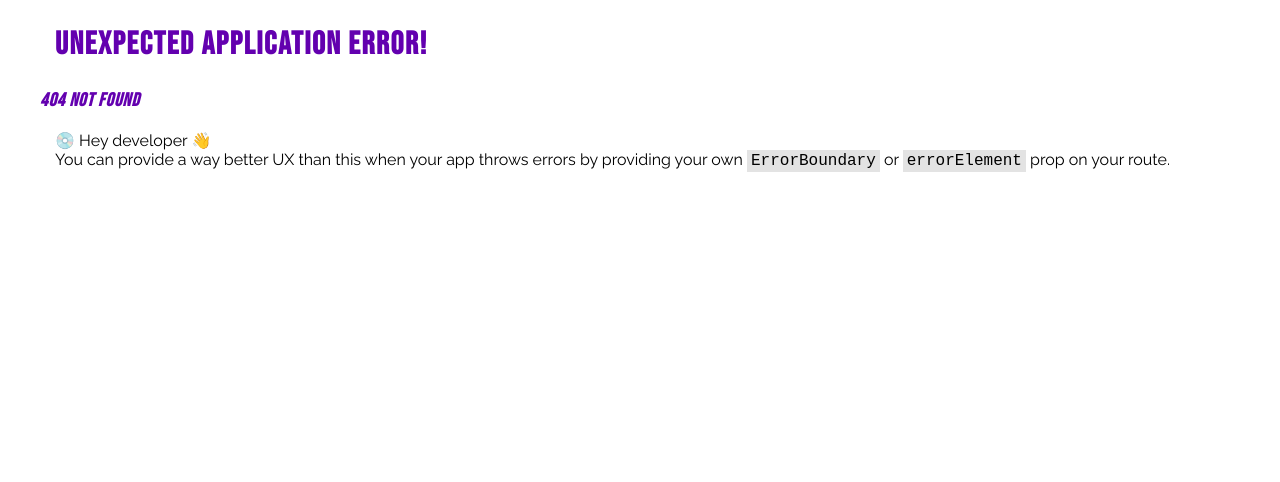
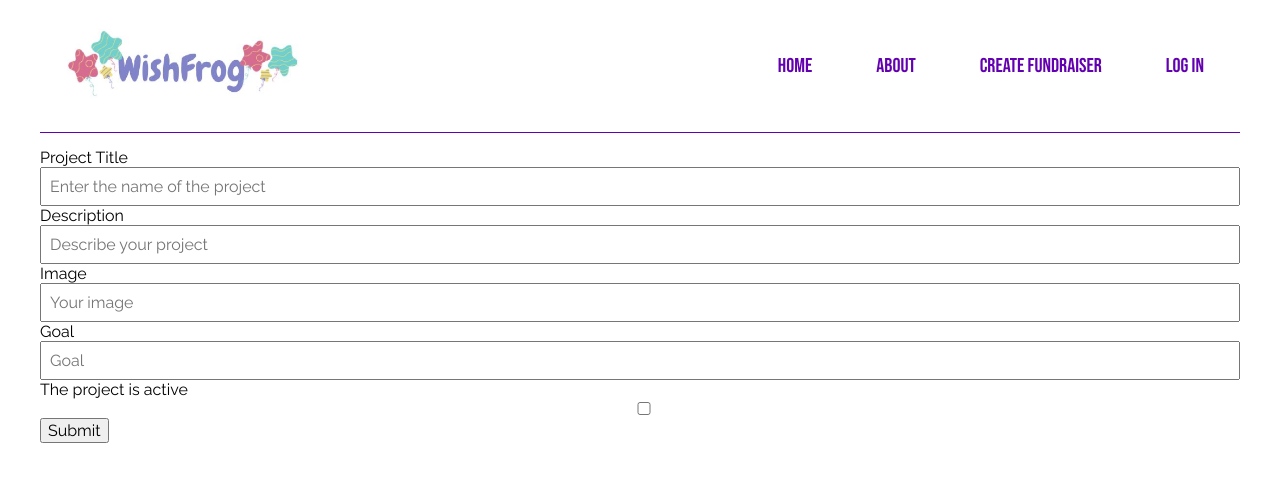
Before and after one commit to eoryazantseva/she-codes-crowdfunding-front-end, a React (Vite) app: page /projects in a window 1280 px wide. Before the commit this address had no page. Shown: the top 482 px of the page. Built offline with nearby package versions, Linux system fonts and the light colour scheme.

Commit message:
added "create new project" functionality

```diff
--- /dev/null
+++ b/src/api/post-project.js
@@ -0,0 +1,38 @@
+async function postProject({title, description, image, goal, is_open, date_created}) {
+    const url =`${import.meta.env.VITE_API_URL}/projects/`;
+    const body = {
+        title: title,
+        description: description,
+        image: image,
+        goal: Number(goal),
+        is_open: is_open,
+        date_created: date_created,
+    };
+
+    console.log("PAYLOAD: ", body)
+
+    const response = await fetch(url, {
+        method:"POST", // We need to tell the server that we are sending JSON data so we set the Content-Type header to application/json
+        headers:{
+            "Content-Type": "application/json",
+            "Authorization": `Token ${window.localStorage.getItem("token")}`
+        },
+        body: JSON.stringify(body),
+    });
+
+    if (!response.ok) {
+        const responseBody = await response.json().catch(() => {});
+        console.error("Response error:", responseBody);
+        const fallbackError = 'Error sending the project';
+
+        const data = await response.json().catch(() => {
+            throw new Error(fallbackError);
+        });
+
+        const errorMessage = data?.detail ?? fallbackError;
+        thrownewError(errorMessage);
+    }
+
+    return await response.json();
+}
+    export default postProject;
--- /dev/null
+++ b/src/components/CreateProjectForm.jsx
@@ -0,0 +1,113 @@
+import { useState } from 'react';
+import { useNavigate } from 'react-router-dom'
+import postProject from '../api/post-project'
+
+function CreateProject() {
+
+    const navigate = useNavigate()
+
+    const [isLoading, setIsLoading] = useState(false)
+
+    const [projectData, setProjectData] = useState({
+        title: "",
+        description: "",
+        image: "",
+        goal: 0,
+        is_open: false,
+    })
+
+    const handleChange = (e) => {
+        setProjectData({
+        ...projectData,
+        [e.target.id]: e.target.value
+        })
+    }
+
+    const handleChecked = (e) => {
+        setProjectData({
+            ...projectData,
+            is_open: e.target.checked // Set is_open as a boolean
+        });
+    };
+
+
+
+    const handleSubmit = (e) => {
+        e.preventDefault();
+        setIsLoading(true);
+
+        // Generate the current date and time
+        const currentDate = new Date().toISOString();
+
+        // Include the date_created field along with other project data
+        const projectDataWithDate = {
+            ...projectData,
+            date_created: currentDate,
+        };
+
+        postProject(projectDataWithDate)
+            .then(() => {
+                navigate(0);
+            })
+            .catch(() => {
+                setIsLoading(false);
+            });
+    };
+
+
+    if(isLoading) {
+        return <p>Loading...</p>
+    }
+
+    return (
+        <form onSubmit={handleSubmit}>
+        <div>
+            <label htmlFor="title">Project Title</label>
+            <input
+            type="text"
+            id="title"
+            placeholder='Enter the name of the project'
+            onChange={handleChange}
+            />
+        </div>
+        <div>
+            <label htmlFor="description">Description</label>
+            <input
+            type="text"
+            id="description"
+            placeholder='Describe your project'
+            onChange={handleChange}
+            />
+        </div>
+        <div>
+            <label htmlFor="image">Image</label>
+            <input
+            type="text"
+            id="image"
+            placeholder='Your image'
+            onChange={handleChange}
+            />
+        </div>
+        <div>
+            <label htmlFor="goal">Goal</label>
+            <input
+            type="number"
+            id="goal"
+            placeholder='Goal'
+            onChange={handleChange}
+            />
+        </div>
+        <div>
+            <label htmlFor='is_open'>The project is active</label>
+            <input
+            type="checkbox"
+            id="is_open"
+            onChange={handleChecked}
+            />
+        </div>
+        <button type="submit" onClick={handleSubmit}>Submit</button>
+        </form>
+    );
+}
+
+export default CreateProject;
--- a/src/components/NavBar/NavBar.jsx
+++ b/src/components/NavBar/NavBar.jsx
@@ -37,7 +37,7 @@ function NavBar() {
                             <a>About</a>
                         </li>
                         <li>
-                            <a>Create fundraiser</a>
+                            <Link to="/projects">Create fundraiser</Link>
                         </li>
                         <li>
                             <Link to="/login">Log In</Link>
--- a/src/main.css
+++ b/src/main.css
@@ -86,13 +86,21 @@ body {
     margin: 0 auto;
 }
 
-h1 {
-    font-size: 4rem;
-}
-h2, h3 {
+
+h1, h2, h3 {
+    margin: 25px 15px;
     color: var(--purple);
 }
+h1 {
+    font-size: 3rem;
+}
+
 h2 {
     font-size: 2rem;
     margin: 25px 15px;
 }
+
+main {
+    margin: 32px 108px 0px;
+    padding: 0px 16px;
+}
--- a/src/main.jsx
+++ b/src/main.jsx
@@ -7,6 +7,7 @@ import "./main.css";
 import HomePage from './pages/HomePage';
 import ProjectPage from './pages/ProjectPage';
 import LoginPage from "./pages/LoginPage.jsx";
+import NewProjectPage from "./pages/NewProjectPage.jsx";
 
 
 import NavBar from './components/NavBar/NavBar';
@@ -19,7 +20,7 @@ const router = createBrowserRouter([
       { path: "/", element: <HomePage /> },
       { path: "/login", element: <LoginPage /> },
       { path: "/project/:id", element: <ProjectPage />},
-
+      {path: "/projects", element: <NewProjectPage />},
       // { path: "/about", element: <AboutPage />},
     ],
   },
--- /dev/null
+++ b/src/pages/NewProjectPage.jsx
@@ -0,0 +1,8 @@
+import CreateProject from "../components/CreateProjectForm";
+
+function NewProjectPage() {
+    return <CreateProject />;
+}
+
+
+export default NewProjectPage;
--- a/src/pages/ProjectPage.jsx
+++ b/src/pages/ProjectPage.jsx
@@ -19,11 +19,27 @@ function ProjectPage() {
     }
 
 
+
+    const dateString = project.date_created
+
+    const formatDate = (dateString) => {
+        const options = { year: "numeric", month: "long", day: "numeric"}
+        return new Date(dateString).toLocaleDateString(undefined, options)
+        }
+
+    console.log(formatDate(dateString))
+
+
+
     return (
-        <div>
-            <h2>{project.title}</h2>
-            <h3>Created at: {project.date_created}</h3>
+        <main>
+            <h1>{project.title}</h1>
+            <h3>Created: {formatDate(dateString)}</h3>
+            <h3>Organiser:</h3>
+            <img src={project.image} alt="" />
             <h3>{`Status: ${project.is_open}`}</h3>
+            <h4>Project description</h4>
+            <p>{project.description}</p>
             <h3>Pledges:</h3>
             <ul>
                 {project.pledges.map((pledgeData, key) => {
@@ -34,7 +50,7 @@ function ProjectPage() {
                 })}
             </ul>
             <CreatePledge projectId={id} />
-        </div>
+        </main>
     );
 }
 
```
Also changed, not shown: src/components/PledgeForm.jsx (line endings or trailing spaces).
